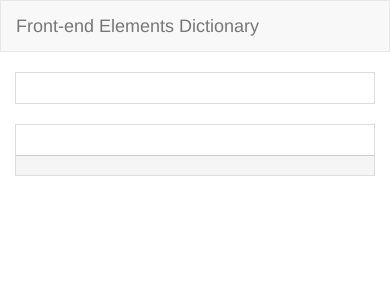
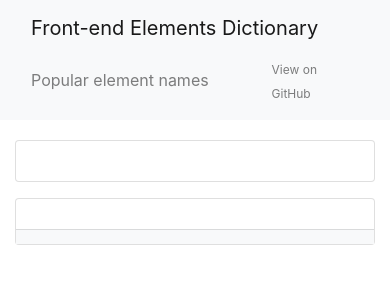
Before and after one commit to VovanR/frontend-elements-dictionary, a plain HTML site: page index.html in a window 390 px wide. Drawn offline with nearby package versions, Linux system fonts and the light colour scheme; some icons are missing.

Commit message:
Upgrade dependencies: Migrate to Bootstrap 4

```diff
--- a/css/example-wrapper.css
+++ b/css/example-wrapper.css
@@ -4,12 +4,10 @@
 }
 
 .dictionary-sample .article {
-    margin-right: auto;
-    margin-left: auto;
+    margin: 10px auto;
     padding: 20px 25px 15px;
-    width: 400px;
+    width: 340px;
     border: 1px solid silver;
-    border-width: 0 1px;
     background-color: #fff;
     box-shadow: 0 0 50px rgba(0, 0, 0, 0.25);
 }
@@ -25,8 +23,8 @@
     position: relative;
     display: block;
     margin-bottom: 0;
-    width: 350px;
-    height: 170px;
+    width: 288px;
+    height: 142px;
     border: 1px solid gray;
 }
 
--- a/css/main.css
+++ b/css/main.css
@@ -1,39 +1,27 @@
-/* ==========================================================================
-   Browser Upgrade Prompt
-   ========================================================================== */
-
-.browserupgrade {
-    margin: 0.2em 0;
-    background: #ccc;
-    color: #000;
-    padding: 0.2em 0;
+.card-example {
 }
 
-/* ==========================================================================
-   ========================================================================== */
-
-.panel-example {
-}
-
-@media (max-width: 991px) {
-    .panel-example {
+@media (max-width: 767px) {
+    .card-example {
         margin-top: 0 !important;
     }
 }
 
-.panel-default {
+.card-default {
     border-radius: 0;
     box-shadow: none;
 }
 
-.panel-example .panel-body {
+.card-example .card-body {
     padding: 0;
 }
 
-.panel-example pre {
+.card-example pre {
+    font-size: 13px;
+    line-height: 1.4;
     margin: 0;
-    border-width: 1px 0 0 0;
-    border-radius: 0;
+    padding: 7px 10px;
+    border-top: 1px solid rgba(0, 0, 0, 0.125);
 }
 
 .dictionary-sample {
@@ -43,6 +31,11 @@
 .dictionary-list h1,
 .dictionary-list blockquote {
     display: none;
+}
+
+
+.navbar {
+    margin-bottom: 20px;
 }
 
 
@@ -57,6 +50,10 @@
     margin: -18px 0 -14px -5px;
     vertical-align: middle;
     height: 50px;
+}
+
+.repo-link__icon .icon {
+    fill: rgba(0, 0, 0, 0.9);
 }
 
 .repo-link__link {
--- a/index.html
+++ b/index.html
@@ -4,12 +4,18 @@
         <meta charset="utf-8">
         <meta http-equiv="x-ua-compatible" content="ie=edge">
         <title>Front-end Elements Dictionary</title>
-        <meta name="description" content="">
+        <meta name="description" content="Popular element names">
         <meta name="viewport" content="width=device-width, initial-scale=1">
 
-        <link rel="stylesheet" href="https://maxcdn.bootstrapcdn.com/bootstrap/3.3.2/css/bootstrap.min.css">
-        <link rel="stylesheet" href="https://cdnjs.cloudflare.com/ajax/libs/evil-icons/1.7.2/evil-icons.min.css">
+        <link
+            rel="stylesheet"
+            href="https://maxcdn.bootstrapcdn.com/bootstrap/4.0.0-beta.2/css/bootstrap.min.css"
+            integrity="sha384-PsH8R72JQ3SOdhVi3uxftmaW6Vc51MKb0q5P2rRUpPvrszuE4W1povHYgTpBfshb"
+            crossorigin="anonymous"
+            >
+        <link rel="stylesheet" href="https://cdnjs.cloudflare.com/ajax/libs/evil-icons/1.9.0/evil-icons.min.css">
         <link rel="stylesheet" href="css/github.css">
+
         <link rel="stylesheet" href="css/example-actions.css">
         <link rel="stylesheet" href="css/example-content.css">
         <link rel="stylesheet" href="css/example-content2.css">
@@ -18,26 +24,25 @@
         <link rel="stylesheet" href="css/example-layout3.css">
         <link rel="stylesheet" href="css/example-layout4.css">
         <link rel="stylesheet" href="css/example-wrapper.css">
+
         <link rel="stylesheet" href="css/main.css">
     </head>
     <body>
-        <!--[if lt IE 8]>
-            <p class="browserupgrade">You are using an <strong>outdated</strong> browser. Please <a href="http://browsehappy.com/">upgrade your browser</a> to improve your experience.</p>
-        <![endif]-->
 
-<div class="navbar navbar-default">
+<header class="navbar navbar-light bg-light">
     <div class="container">
         <div class="navbar-header">
-            <span class="brand navbar-brand">
+            <span class="navbar-brand">
                 Front-end Elements Dictionary
             </span>
         </div>
 
-        <div class="navbar-collapse collapse">
-            <p class="navbar-text">Popular element names</p>
+        <span class="navbar-text">
+            Popular element names
+        </span>
 
-            <div class="navbar-text navbar-right">
-                <div class="repo-link">
+        <div class="navbar-nav ml-auto">
+            <div class="navbar-item nav-item nav-link repo-link">
                 <span class="repo-link__text">View on GitHub</span>
                 <span class="repo-link__icon">
                     <div data-icon="ei-sc-github" data-size="m"></div>
@@ -46,32 +51,31 @@
             </div>
         </div>
     </div>
-    </div>
-</div>
+</header>
 
-<div class="container">
+<div class="container mb-4">
     <div class="row">
-        <div class="col-md-5">
-            <div class="panel panel-default">
-                <div class="panel-body">
+        <div class="col-md-5 col-lg-4 col-xl-3 mb-3 mb-md-0">
+            <div class="card">
+                <div class="card-body">
                     <div class="dictionary-list" id="dictionary-list">
                     </div>
                 </div>
             </div>
         </div>
 
-        <div class="col-md-7">
-            <div class="panel panel-default panel-example js-panel-example">
-                <div class="panel-body">
+        <div class="col-md-7 col-lg-8 col-xl-9">
+            <div class="card card-example js-panel-example">
+                <div class="card-body">
                     <div class="dictionary-sample" id="dictionary-sample"></div>
-                    <pre><code class="html" id="dictionary-example"></code></pre>
+                    <pre class="bg-light"><code class="html" id="dictionary-example"></code></pre>
                 </div>
             </div>
         </div>
     </div>
 </div>
 
-        <script src="https://cdnjs.cloudflare.com/ajax/libs/evil-icons/1.7.2/evil-icons.min.js"></script>
+        <script src="https://cdnjs.cloudflare.com/ajax/libs/evil-icons/1.9.0/evil-icons.min.js"></script>
         <script data-main="js/main" src="https://cdnjs.cloudflare.com/ajax/libs/require.js/2.1.15/require.min.js"></script>
 
         <script>
```
Lines whose indentation alone changed are shown as unchanged.
